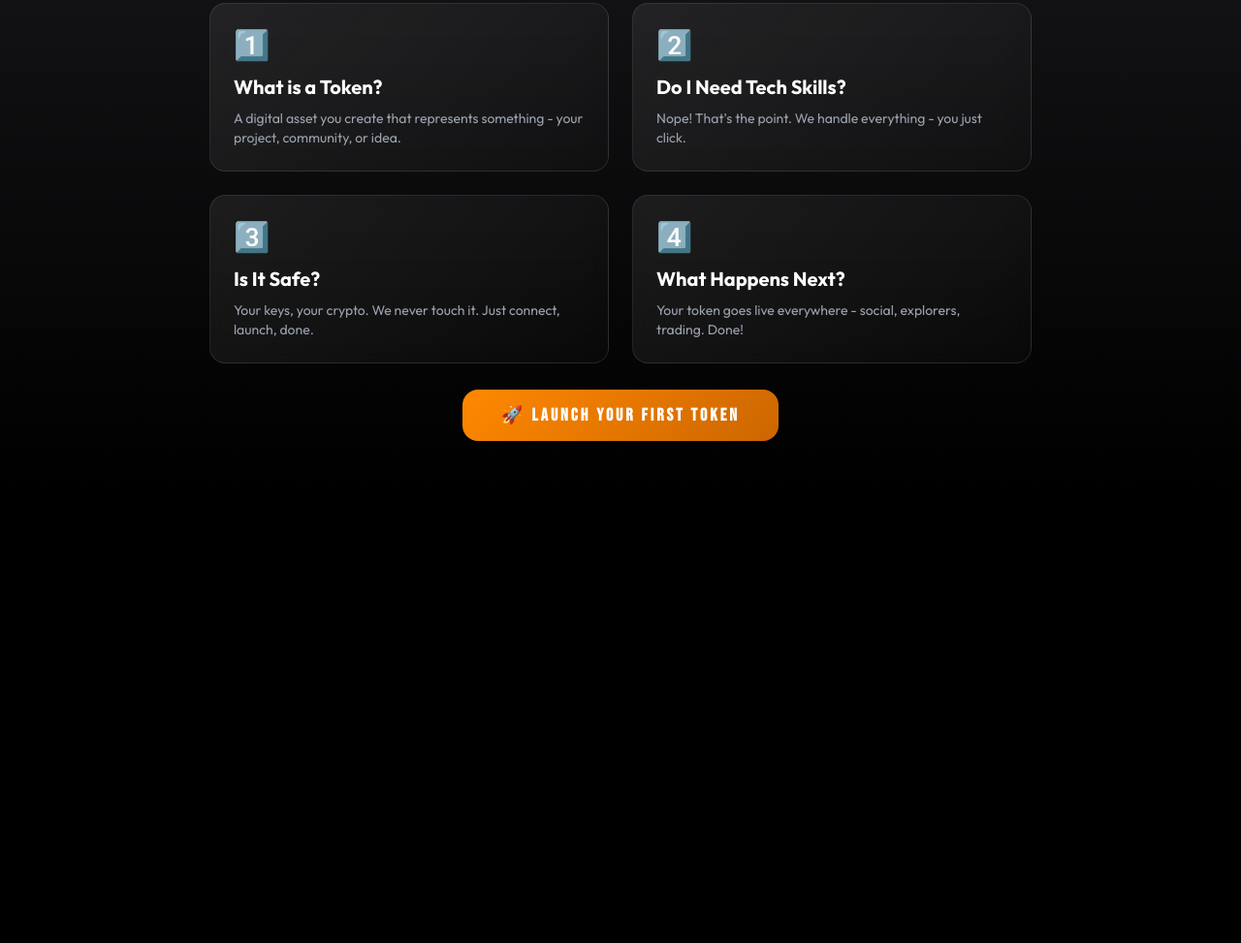
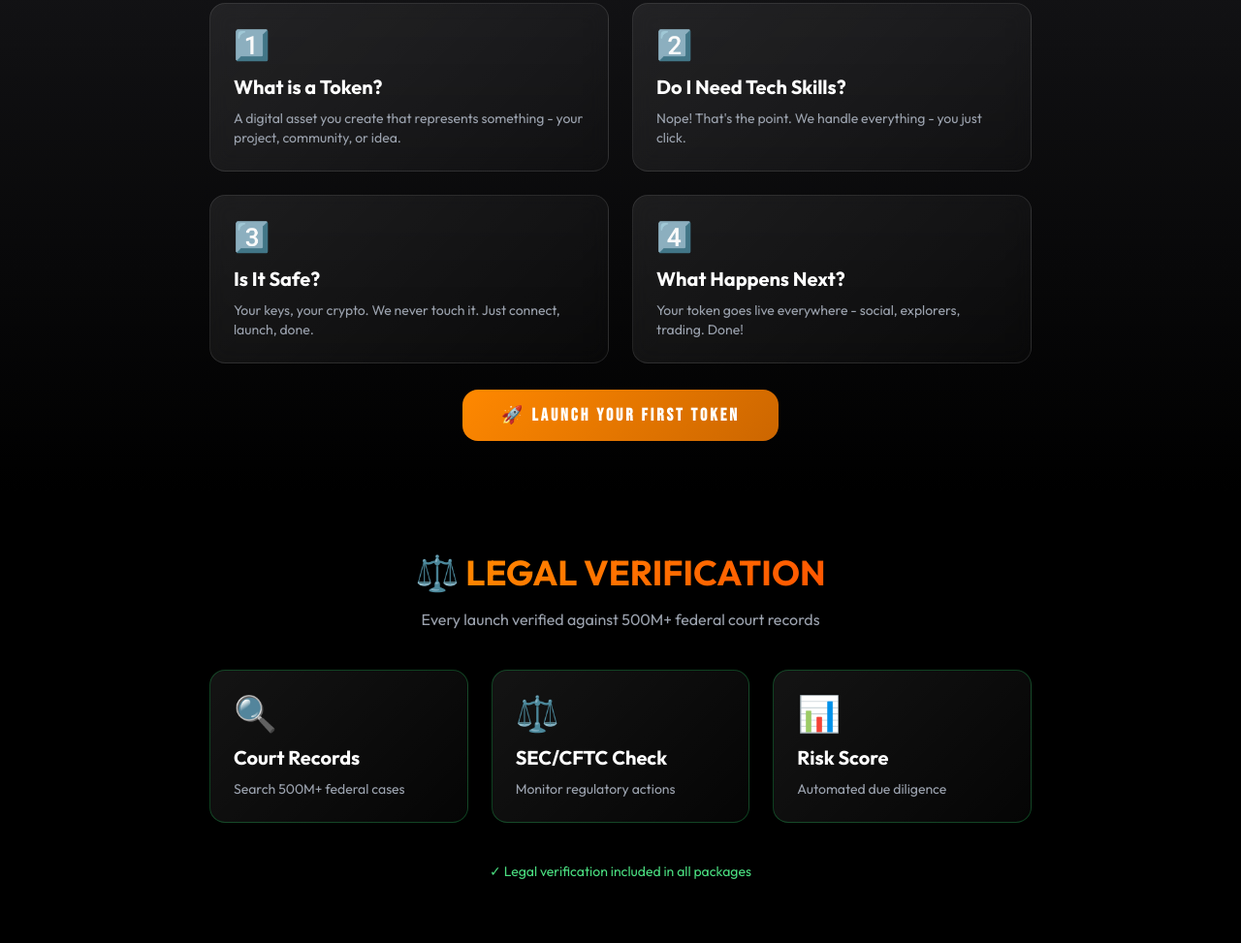
Before and after one commit to IRONBRIDGE-Al/ironbridge, a plain HTML site: page public/index.html in a window 1280 px wide. Shown: the part 5718-6691 px from the top of the page at 97% size. Before the commit the page ends 6225 px from the top, so only its background shows below. Drawn offline with nearby package versions, Linux system fonts and the light colour scheme.

Commit message:
IronForge: Add Clerk legal verification section

```diff
--- a/public/index.html
+++ b/public/index.html
@@ -513,3 +513,35 @@
         </div>
     </div>
 </section>
+
+<!-- CLERK LEGAL SECTION -->
+<section id="legal" class="py-16 bg-black">
+    <div class="max-w-4xl mx-auto px-6">
+        <h2 class="text-4xl font-bold text-center mb-4">⚖️ <span class="gradient-text">LEGAL VERIFICATION</span></h2>
+        <p class="text-center text-gray-400 mb-10">Every launch verified against 500M+ federal court records</p>
+
+        <div class="grid md:grid-cols-3 gap-6">
+            <div class="glass-card p-6 rounded-2xl border border-green-500/30">
+                <div class="text-4xl mb-3">🔍</div>
+                <h3 class="font-bold text-xl mb-2">Court Records</h3>
+                <p class="text-gray-400 text-sm">Search 500M+ federal cases</p>
+            </div>
+
+            <div class="glass-card p-6 rounded-2xl border border-green-500/30">
+                <div class="text-4xl mb-3">⚖️</div>
+                <h3 class="font-bold text-xl mb-2">SEC/CFTC Check</h3>
+                <p class="text-gray-400 text-sm">Monitor regulatory actions</p>
+            </div>
+
+            <div class="glass-card p-6 rounded-2xl border border-green-500/30">
+                <div class="text-4xl mb-3">📊</div>
+                <h3 class="font-bold text-xl mb-2">Risk Score</h3>
+                <p class="text-gray-400 text-sm">Automated due diligence</p>
+            </div>
+        </div>
+
+        <div class="mt-10 text-center">
+            <p class="text-green-400 text-sm">✓ Legal verification included in all packages</p>
+        </div>
+    </div>
+</section>
```
